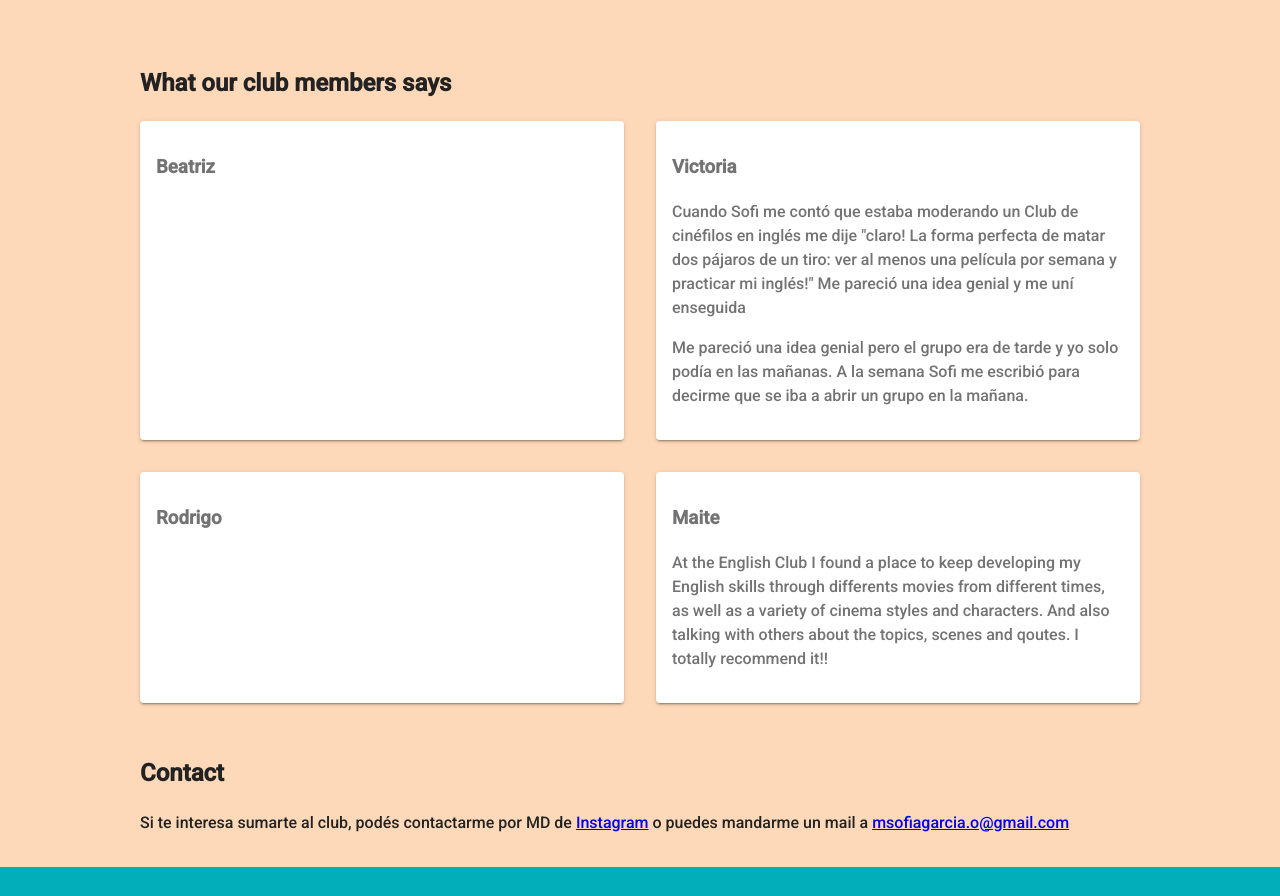
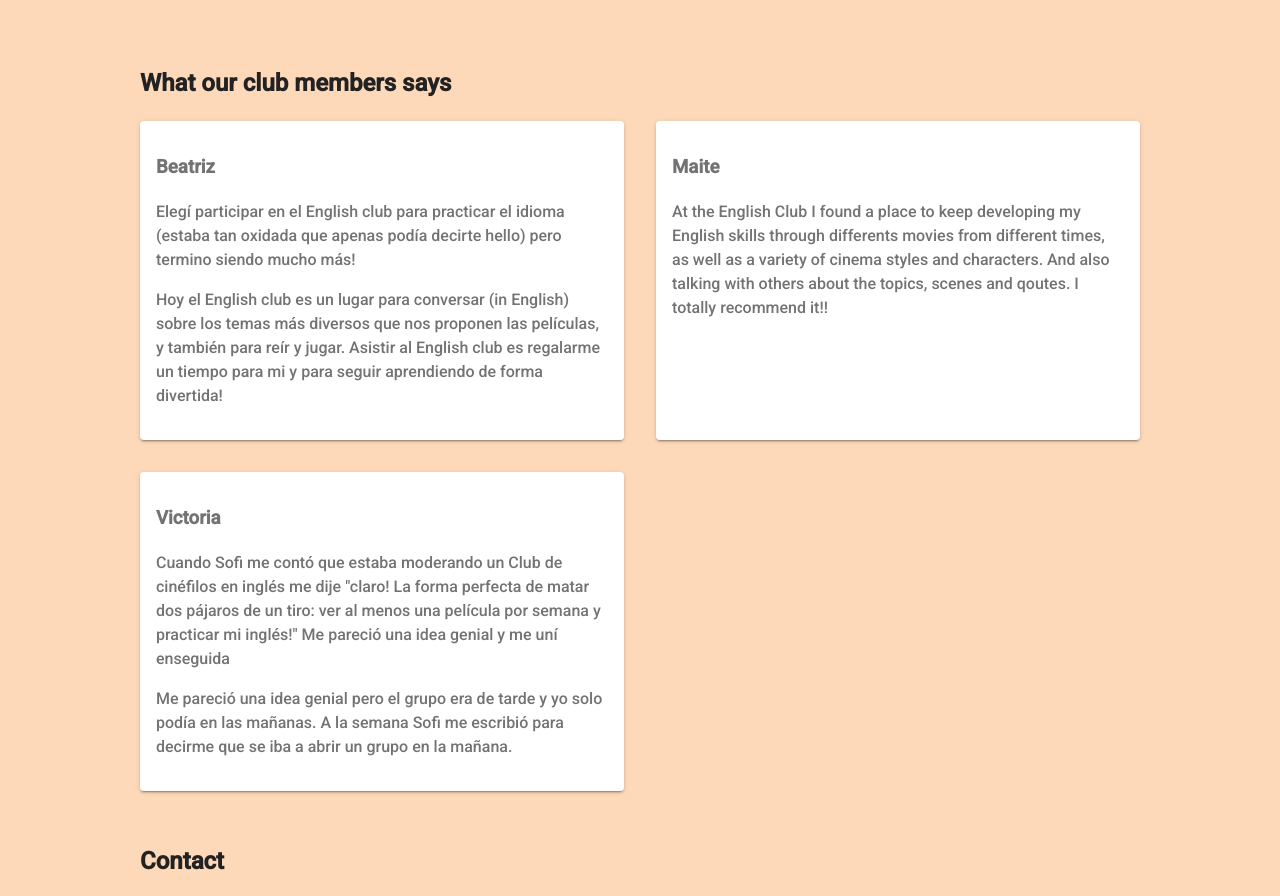
Before and after one commit to englishuruguayclub/englishuruguayclub.github.io, a plain HTML site: page index.html in a window 1280 px wide. Shown: the part 1107-2003 px from the top of the page. Drawn offline with Linux system fonts and the light colour scheme.

Commit message:
Bea feedback updated"

```diff
--- a/index.html
+++ b/index.html
@@ -59,20 +59,17 @@
         <div class="card-container">
           <article class="card">
             <h3>Beatriz</h3>
-            <p></p>
+            <p>Elegí participar en el English club para practicar el idioma (estaba tan oxidada que apenas podía decirte hello) pero termino siendo mucho más!</p>
+            <p>Hoy el English club es un lugar para conversar (in English) sobre los temas más diversos que nos proponen las películas, y también para reír y jugar. Asistir al English club es regalarme un tiempo para mi y para seguir aprendiendo de forma divertida!</p>
+          </article>
+          <article class="card">
+            <h3>Maite</h3>
+            <p>At the English Club I found a place to keep developing my English skills through differents movies from different times, as well as a variety of cinema styles and characters. And also talking with others about the topics, scenes and qoutes. I totally recommend it!!</p>
           </article>
           <article class="card">
             <h3>Victoria</h3>
             <p>Cuando Sofi me contó que estaba moderando un Club de cinéfilos en inglés me dije "claro! La forma perfecta de matar dos pájaros de un tiro: ver al menos una película por semana y practicar mi inglés!" Me pareció una idea genial y me uní enseguida</p>
             <p>Me pareció una idea genial pero el grupo era de tarde y yo solo podía en las mañanas. A la semana Sofi me escribió para decirme que se iba a abrir un grupo en la mañana. </p>
-          </article>
-          <article class="card">
-            <h3>Rodrigo</h3>
-            <p></p>
-          </article>
-          <article class="card">
-            <h3>Maite</h3>
-            <p>At the English Club I found a place to keep developing my English skills through differents movies from different times, as well as a variety of cinema styles and characters. And also talking with others about the topics, scenes and qoutes. I totally recommend it!!</p>
           </article>
         </div>
       </section>
```
